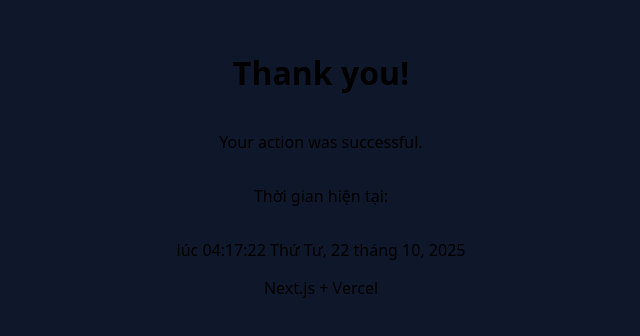
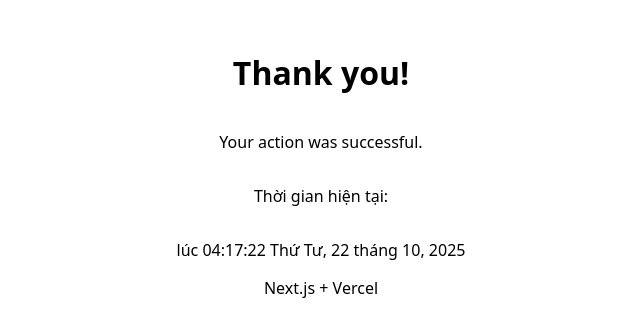
Before and after one commit to huy746/duanthankyou, a Next.js app: page / in a window 1280 px wide. Shown: the part 236-572 px from the top of the page, without its empty margins (319-959 px from the left). Built offline with nearby package versions, Linux system fonts and the light colour scheme.

Commit message:
Update globals.css

```diff
--- a/app/globals.css
+++ b/app/globals.css
@@ -6,5 +6,5 @@ html, body {
   height: 100%;
   margin: 0;
   font-family: system-ui, -apple-system, "Segoe UI", Roboto, sans-serif;
-  background-color: #0f172a;
+  background-color: #ffffff;
 }
```
